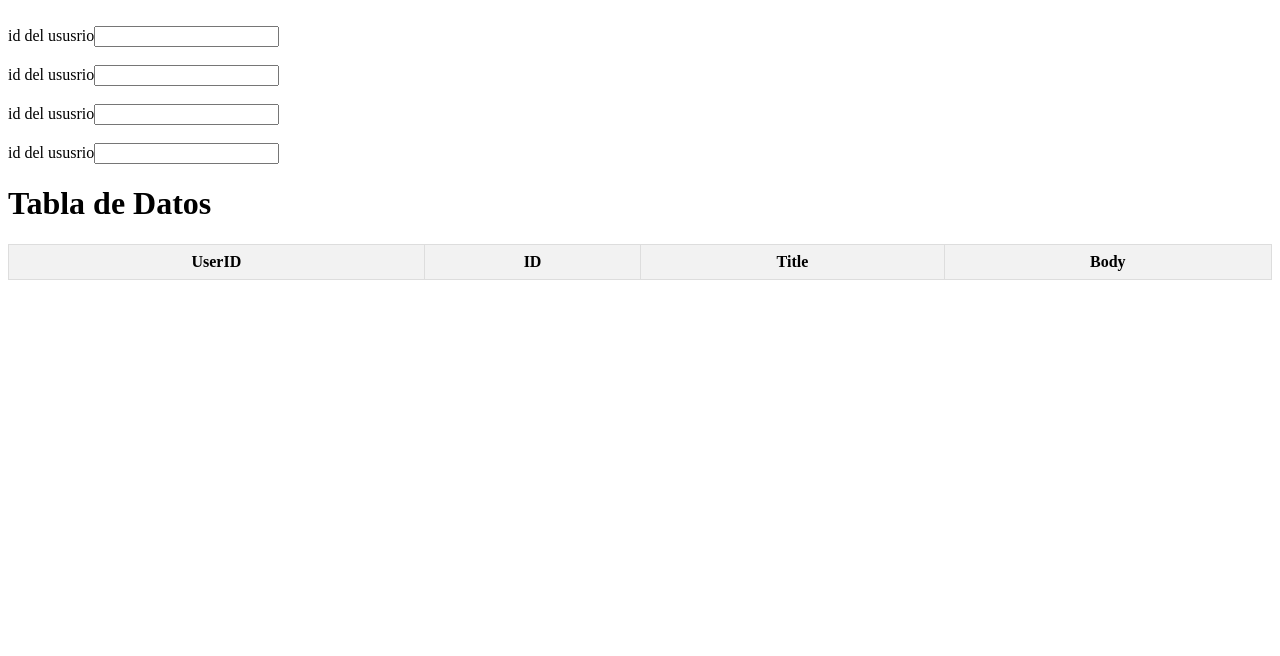
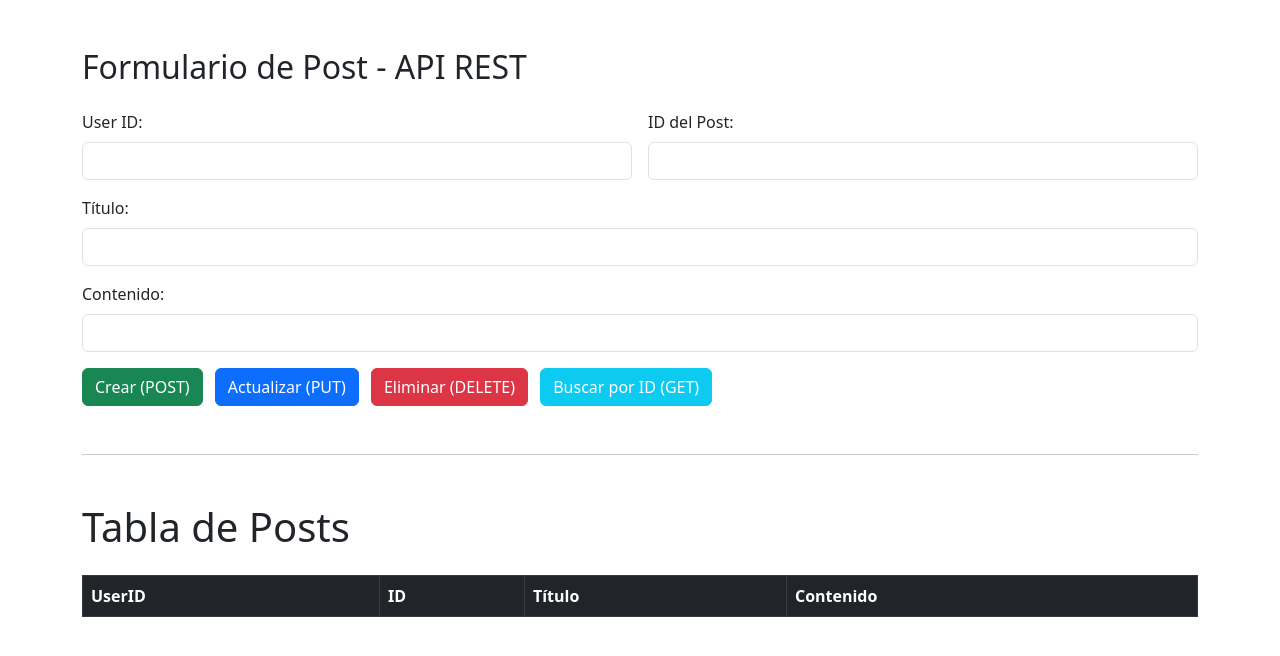
Before and after one commit to Danyraider/mi-api-restful, a plain HTML site: page index.html in a window 1280 px wide. Drawn offline with nearby package versions, Linux system fonts and the light colour scheme; no server answers.

Commit message:
cambios a index

```diff
--- a/index.html
+++ b/index.html
@@ -1,55 +1,60 @@
 <!DOCTYPE html>
+<html lang="es">
 
 <head>
     <meta charset="UTF-8">
     <meta name="viewport" content="width=device-width, initial-scale=1.0">
-    <title>Document</title>
+    <title>API REST</title>
+
+    <style>
+        table {
+            border-collapse: collapse;
+            width: 100%;
+        }
+
+        th,
+        td {
+            border: 1px solid #02f34b;
+            padding: 8px;
+        }
+
+        th {
+            background-color: #b6b6b6;
+        }
+
+        input,
+        button {
+            margin: 5px;
+        }
+    </style>
 
     <script>
-        getData()
         async function getData() {
             const url = "https://jsonplaceholder.typicode.com/posts/1";
             try {
                 const response = await fetch(url);
-                if (!response.ok) {
-                    throw new Error(`Response status: ${response.status}`);
-                }
-                // se crea los .log para coocer la estructura del .JSON
+                if (!response.ok) throw new Error(`Error: ${response.status}`);
                 const json = await response.json();
-                console.log(json);
-                console.log(json.userId);
-                console.log(json.title);
-                let usuario = document.getElementById("userId")
-                usuario.value = json.userId
 
-                //seleccionar un elemento html por id
-
-                let id = document.getElementById("id")
-                id.value = json.id
-
-                let title = document.getElementById("title")
-                title.value = json.title
-
-                let body = document.getElementById("body")
-                body.value = json.body
-
+                document.getElementById("userId").value = json.userId;
+                document.getElementById("id").value = json.id;
+                document.getElementById("title").value = json.title;
+                document.getElementById("body").value = json.body;
 
             } catch (error) {
                 console.error(error.message);
             }
         }
-        async function getpost() {
-            const url = "https://jsonplaceholder.typicode.com/posts/";
+
+        async function getPosts() {
+            const url = "https://jsonplaceholder.typicode.com/posts";
             try {
                 const response = await fetch(url);
-                if (!response.ok) {
-                    throw new Error(`Response status: ${response.status}`);
-                }
-                // se crea los .log para coocer la estructura del .JSON
+                if (!response.ok) throw new Error(`Error: ${response.status}`);
                 const json = await response.json();
-                console.log(json);
 
                 const tbody = document.querySelector('#miTabla tbody');
+                tbody.innerHTML = ''; // Limpiar tabla antes de agregar
 
                 json.forEach(item => {
                     const fila = document.createElement('tr');
@@ -62,62 +67,185 @@
                     tbody.appendChild(fila);
                 });
 
+            } catch (error) {
+                console.error(error.message);
+            }
+        }
 
+        async function createPost() {
+            const postData = {
+                userId: document.getElementById("userId").value,
+                title: document.getElementById("title").value,
+                body: document.getElementById("body").value
+            };
+
+            try {
+                const response = await fetch("https://jsonplaceholder.typicode.com/posts", {
+                    method: "POST",
+                    headers: {
+                        "Content-Type": "application/json"
+                    },
+                    body: JSON.stringify(postData)
+                });
+
+                const result = await response.json();
+                console.log("Creado:", result);
+                alert("Post creado (solo simulado)");
+                getPosts();
 
             } catch (error) {
                 console.error(error.message);
             }
         }
-        getpost()
 
+        async function updatePost() {
+            const id = document.getElementById("id").value;
+            const putData = {
+                userId: document.getElementById("userId").value,
+                title: document.getElementById("title").value,
+                body: document.getElementById("body").value
+            };
 
+            try {
+                const response = await fetch(`https://jsonplaceholder.typicode.com/posts/${id}`, {
+                    method: "PUT",
+                    headers: {
+                        "Content-Type": "application/json"
+                    },
+                    body: JSON.stringify(putData)
+                });
 
-    </script>
+                const result = await response.json();
+                console.log("Actualizado:", result);
+                alert("Post actualizado (solo simulado)");
+                getPosts();
 
-    <style>
-        table {
-            border-collapse: collapse;
-            width: 100%;
+            } catch (error) {
+                console.error(error.message);
+            }
         }
 
-        th,
-        td {
-            border: 1px solid #ddd;
-            padding: 8px;
+        async function deletePost() {
+            const id = document.getElementById("id").value;
+
+            try {
+                const response = await fetch(`https://jsonplaceholder.typicode.com/posts/${id}`, {
+                    method: "DELETE"
+                });
+
+                if (response.ok) {
+                    console.log(`Post ${id} eliminado`);
+                    alert("Post eliminado (solo simulado)");
+                    getPosts();
                 }
 
-        th {
-            background-color: #f2f2f2;
+            } catch (error) {
+                console.error(error.message);
             }
-    </style>
+        }
 
-
-
-
+        window.onload = () => {
+            getData();
+            getPosts();
+        }
+    </script>
 </head>
 
 <body>
-    <br><label for="">id del ususrio</label><input type="text" id="userId"><br>
-    <br><label for="">id del ususrio</label><input type="text" id="id"><br>
-    <br> <label for="">id del ususrio</label><input type="text" id="title"><br>
-    <br><label for="">id del ususrio</label><input type="text" id="body"><br>
+    <link href="https://cdn.jsdelivr.net/npm/bootstrap@5.3.0/dist/css/bootstrap.min.css" rel="stylesheet">
+    </head>
 
+    <body class="container mt-5">
 
+        <h2 class="mb-4">Formulario de Post - API REST</h2>
 
-    <h1>Tabla de Datos</h1>
-    <table id="miTabla">
-        <thead>
+        <form class="row g-3">
+            <div class="col-md-6">
+                <label for="userId" class="form-label">User ID:</label>
+                <input type="text" class="form-control" id="userId">
+            </div>
+
+            <div class="col-md-6">
+                <label for="id" class="form-label">ID del Post:</label>
+                <input type="text" class="form-control" id="id">
+            </div>
+
+            <div class="col-md-12">
+                <label for="title" class="form-label">Título:</label>
+                <input type="text" class="form-control" id="title">
+            </div>
+
+            <div class="col-md-12">
+                <label for="body" class="form-label">Contenido:</label>
+                <input type="text" class="form-control" id="body">
+            </div>
+
+            <div class="col-md-12">
+                <button type="button" class="btn btn-success me-2" onclick="createPost()">Crear (POST)</button>
+                <button type="button" class="btn btn-primary me-2" onclick="updatePost()">Actualizar (PUT)</button>
+                <button type="button" class="btn btn-danger me-2" onclick="deletePost()">Eliminar (DELETE)</button>
+                <button type="button" class="btn btn-info text-white" onclick="getPostById()">Buscar por ID
+                    (GET)</button>
+            </div>
+        </form>
+
+        <hr class="my-5">
+
+        <h1 class="mb-4">Tabla de Posts</h1>
+        <div class="table-responsive">
+            <table class="table table-bordered table-striped" id="miTabla">
+                <thead class="table-dark">
                     <tr>
                         <th>UserID</th>
                         <th>ID</th>
-                <th>Title</th>
-                <th>Body</th>
+                        <th>Título</th>
+                        <th>Contenido</th>
                     </tr>
                 </thead>
                 <tbody></tbody>
             </table>
+        </div>
 
+        <!-- Boostrap -->
+        <script src="https://cdn.jsdelivr.net/npm/bootstrap@5.3.0/dist/js/bootstrap.bundle.min.js"></script>
 
+        <!-- Script para función Buscar -->
+        <script>
+            async function getPostById() {
+                const id = document.getElementById("id").value;
+                if (!id) {
+                    alert("Por favor ingresa un ID para buscar.");
+                    return;
+                }
+
+                const url = `https://jsonplaceholder.typicode.com/posts/${id}`;
+
+                try {
+                    const response = await fetch(url);
+                    if (!response.ok) throw new Error("Post no encontrado");
+
+                    const data = await response.json();
+
+                    // Llenar los campos del formulario
+                    document.getElementById("userId").value = data.userId;
+                    document.getElementById("title").value = data.title;
+                    document.getElementById("body").value = data.body;
+
+                    // También mostrar en tabla si quieres
+                    const tbody = document.querySelector("#miTabla tbody");
+                    tbody.innerHTML = `
+          <tr>
+            <td>${data.userId}</td>
+            <td>${data.id}</td>
+            <td>${data.title}</td>
+            <td>${data.body}</td>
+          </tr>
+        `;
+                } catch (error) {
+                    alert("Error al obtener el post: " + error.message);
+                }
+            }
+        </script>
     </body>
 
 </html>
```
Lines whose indentation alone changed are shown as unchanged.
